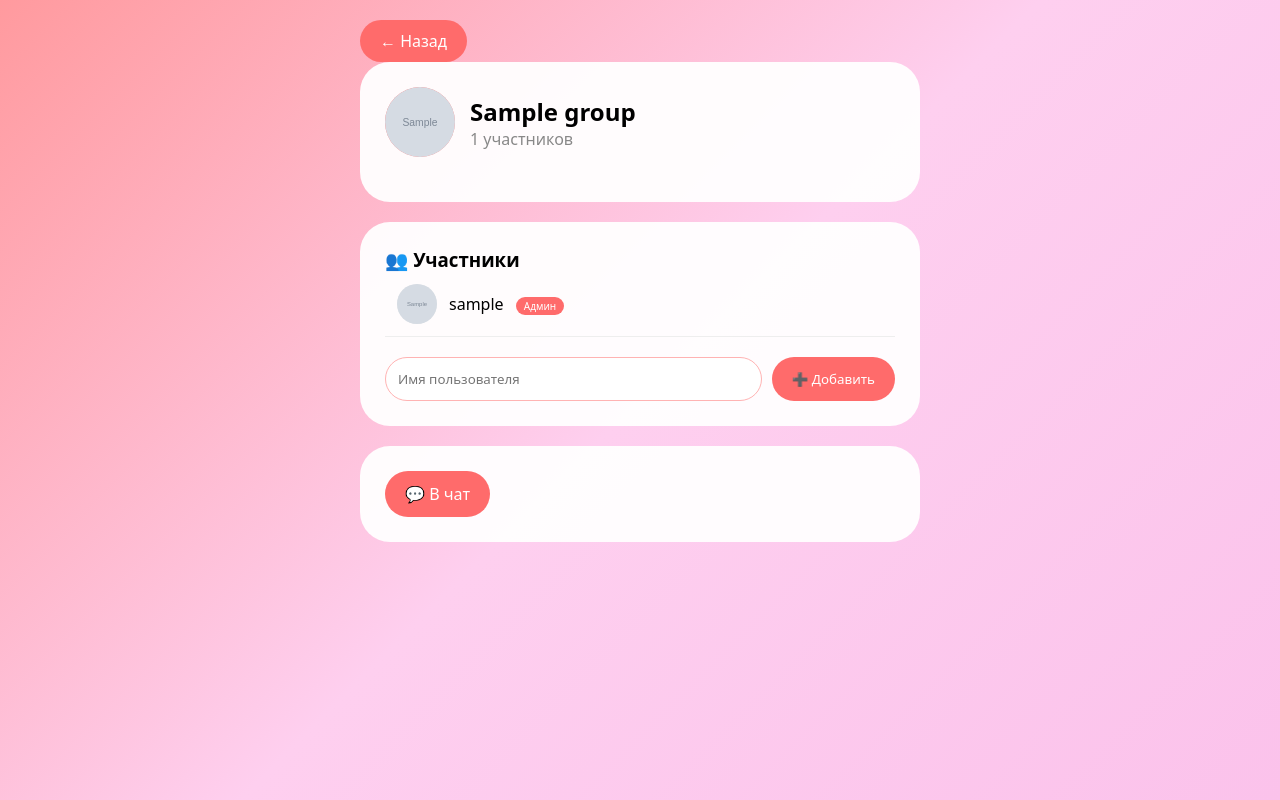
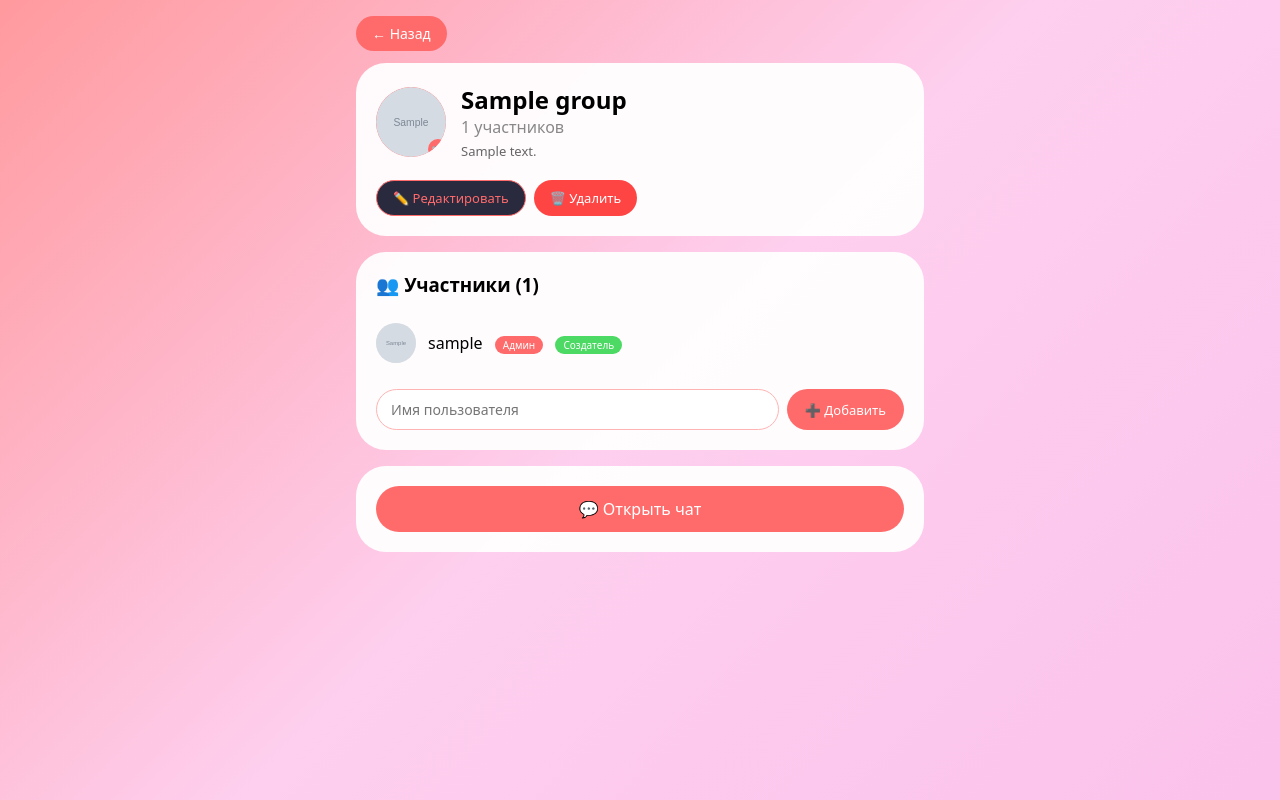
Before and after one commit to ohuettipidor-dev/uuuu, a Flask app: page /group/1/info in a window 1280 px wide. Run offline with Flask 3, Linux system fonts and the light colour scheme; a user stored in the database is signed in; tables that the repository leaves empty hold one stand-in row (values such as "Sample post"); grey boxes marked "Sample" are stand-in pictures.

Commit message:
ADD: group_info.html template

```diff
--- a/templates/group_info.html
+++ b/templates/group_info.html
@@ -3,26 +3,33 @@
 <head>
     <title>🐻 {{ group.name }} | BearGram</title>
     <meta charset="UTF-8">
-    <meta name="viewport" content="width=device-width, initial-scale=1.0">
+    <meta name="viewport" content="width=device-width, initial-scale=1.0, maximum-scale=1.0, user-scalable=no, viewport-fit=cover">
     <style>
         *{margin:0;padding:0;box-sizing:border-box;font-family:system-ui}
         body{background:linear-gradient(135deg, #ff9a9e 0%, #fecfef 50%, #fbc2eb 100%);min-height:100vh}
-        .container{max-width:600px;margin:0 auto;padding:20px}
-        .card{background:rgba(255,255,255,0.95);border-radius:30px;padding:25px;margin-bottom:20px}
+        .container{max-width:600px;margin:0 auto;padding:16px}
+        .card{background:rgba(255,255,255,0.95);border-radius:30px;padding:20px;margin-bottom:16px}
         .header{display:flex;align-items:center;gap:15px;margin-bottom:20px}
-        .avatar{width:70px;height:70px;border-radius:50%;background:linear-gradient(135deg, #ff6b6b, #ff8e8e);display:flex;align-items:center;justify-content:center;font-size:35px}
+        .avatar{width:70px;height:70px;border-radius:50%;background:linear-gradient(135deg, #ff6b6b, #ff8e8e);display:flex;align-items:center;justify-content:center;font-size:35px;overflow:hidden;cursor:pointer;position:relative}
         .avatar img{width:100%;height:100%;border-radius:50%;object-fit:cover}
-        .back{background:#ff6b6b;padding:10px 20px;border-radius:25px;color:white;text-decoration:none;display:inline-block}
+        .avatar-overlay{position:absolute;bottom:-2px;right:-2px;background:#ff6b6b;border-radius:50%;width:20px;height:20px;display:flex;align-items:center;justify-content:center;font-size:10px;color:white;cursor:pointer}
+        .back{background:#ff6b6b;padding:8px 16px;border-radius:25px;color:white;text-decoration:none;display:inline-block;margin-bottom:12px;font-size:14px}
         .member-list{list-style:none}
-        .member-item{display:flex;align-items:center;justify-content:space-between;padding:12px;border-bottom:1px solid #eee}
+        .member-item{display:flex;align-items:center;justify-content:space-between;padding:10px 0;border-bottom:1px solid #eee}
+        .member-item:last-child{border-bottom:none}
         .member-info{display:flex;align-items:center;gap:12px}
-        .member-avatar{width:40px;height:40px;border-radius:50%;background:#f0f0f0;display:flex;align-items:center;justify-content:center}
+        .member-avatar{width:40px;height:40px;border-radius:50%;background:#f0f0f0;display:flex;align-items:center;justify-content:center;overflow:hidden}
+        .member-avatar img{width:100%;height:100%;object-fit:cover}
         .admin-badge{background:#ff6b6b;color:white;padding:2px 8px;border-radius:20px;font-size:10px;margin-left:8px}
-        .remove-btn{background:#ff4444;color:white;border:none;padding:5px 12px;border-radius:20px;cursor:pointer}
-        .add-form{display:flex;gap:10px;margin-top:20px}
-        .add-form input{flex:1;padding:12px;border-radius:30px;border:1px solid #ffb3b3}
-        .add-form button{background:#ff6b6b;color:white;border:none;padding:12px 20px;border-radius:30px;cursor:pointer}
-        .chat-btn{background:#ff6b6b;color:white;text-decoration:none;padding:12px 20px;border-radius:30px;display:inline-block}
+        .remove-btn{background:#ff4444;color:white;border:none;padding:5px 12px;border-radius:20px;cursor:pointer;font-size:12px}
+        .add-form{display:flex;gap:8px;margin-top:16px}
+        .add-form input{flex:1;padding:10px 14px;border-radius:25px;border:1px solid #ffb3b3;outline:none;font-size:14px}
+        .add-form button{background:#ff6b6b;color:white;border:none;padding:10px 18px;border-radius:25px;cursor:pointer;font-weight:500;font-size:13px}
+        .chat-btn{background:#ff6b6b;color:white;text-decoration:none;padding:12px 20px;border-radius:30px;display:inline-block;font-weight:500;text-align:center}
+        .edit-actions{display:flex;gap:8px;margin-top:12px}
+        .edit-btn{background:#2a2a3e;color:#ff6b6b;border:1px solid #ff6b6b;padding:8px 16px;border-radius:25px;cursor:pointer;font-size:13px}
+        .delete-btn{background:#ff4444;color:white;border:none;padding:8px 16px;border-radius:25px;cursor:pointer;font-size:13px}
+        .leave-btn{background:#888;color:white;border:none;padding:8px 16px;border-radius:25px;cursor:pointer;font-size:13px}
     </style>
 </head>
 <body>
@@ -31,29 +38,50 @@
 
     <div class="card">
         <div class="header">
-            <div class="avatar">
+            <div class="avatar" onclick="{% if is_admin %}document.getElementById('avatarInput').click(){% endif %}">
                 {% if group.avatar != 'group_default.png' %}
                     <img src="/static/avatars/{{ group.avatar }}">
                 {% else %}
                     👥
                 {% endif %}
+                {% if is_admin %}
+                <div class="avatar-overlay">📷</div>
+                {% endif %}
             </div>
             <div>
                 <h2>{{ group.name }}</h2>
                 <p style="color:#888">{{ members|length }} участников</p>
+                {% if group.description %}
+                <p style="color:#666;font-size:13px;margin-top:4px">{{ group.description }}</p>
+                {% endif %}
             </div>
         </div>
+
+        {% if is_admin %}
+        <div class="edit-actions">
+            <button class="edit-btn" onclick="editGroup()">✏️ Редактировать</button>
+            <button class="delete-btn" onclick="deleteGroup()">🗑️ Удалить</button>
+        </div>
+        {% else %}
+        <div class="edit-actions">
+            <button class="leave-btn" onclick="leaveGroup()">🚪 Покинуть группу</button>
+        </div>
+        {% endif %}
+
+        <form id="avatarForm" method="POST" action="/group/{{ group.id }}/upload_avatar" enctype="multipart/form-data" style="display:none">
+            <input type="file" name="avatar" id="avatarInput" accept="image/*" onchange="this.form.submit()">
+        </form>
     </div>
 
     <div class="card">
-        <h3>👥 Участники</h3>
+        <h3 style="margin-bottom:16px">👥 Участники ({{ members|length }})</h3>
         <ul class="member-list">
             {% for m in members %}
             <li class="member-item">
                 <div class="member-info">
                     <div class="member-avatar">
                         {% if m.user.avatar != 'default.png' %}
-                            <img src="/static/avatars/{{ m.user.avatar }}" style="width:40px;height:40px;border-radius:50%;object-fit:cover">
+                            <img src="/static/avatars/{{ m.user.avatar }}">
                         {% else %}
                             {{ m.user.username[0].upper() }}
                         {% endif %}
@@ -61,10 +89,11 @@
                     <div>
                         {{ m.user.username }}
                         {% if m.is_admin %}<span class="admin-badge">Админ</span>{% endif %}
+                        {% if m.user.id == group.created_by %}<span class="admin-badge" style="background:#4cd964">Создатель</span>{% endif %}
                     </div>
                 </div>
-                {% if is_admin and not m.is_admin %}
-                <form method="POST" action="/remove_member/{{ group.id }}/{{ m.user.id }}" onsubmit="return confirm('Удалить?')">
+                {% if is_admin and m.user.id != group.created_by and m.user.id != current_user.id %}
+                <form method="POST" action="/group/{{ group.id }}/remove_member/{{ m.user.id }}" onsubmit="return confirm('Удалить {{ m.user.username }} из группы?')">
                     <button type="submit" class="remove-btn">Удалить</button>
                 </form>
                 {% endif %}
@@ -73,16 +102,69 @@
         </ul>
 
         {% if is_admin %}
-        <form class="add-form" method="POST" action="/add_member/{{ group.id }}">
+        <form class="add-form" method="POST" action="/group/{{ group.id }}/add_member">
             <input type="text" name="username" placeholder="Имя пользователя" required>
             <button type="submit">➕ Добавить</button>
         </form>
         {% endif %}
     </div>
 
-    <div class="card">
-        <a href="/group/{{ group.id }}" class="chat-btn">💬 В чат</a>
+    <div class="card" style="text-align:center">
+        <a href="/group/{{ group.id }}" class="chat-btn" style="display:block">💬 Открыть чат</a>
     </div>
 </div>
+
+<script>
+    function editGroup() {
+        const newName = prompt('Новое название группы:', '{{ group.name }}');
+        const newDesc = prompt('Новое описание:', '{{ group.description or "" }}');
+
+        if (newName !== null || newDesc !== null) {
+            const data = {};
+            if (newName && newName.trim()) data.name = newName.trim();
+            if (newDesc !== null) data.description = newDesc.trim();
+
+            fetch('/group/{{ group.id }}/edit', {
+                method: 'POST',
+                headers: {'Content-Type': 'application/json'},
+                body: JSON.stringify(data)
+            }).then(r => r.json()).then(data => {
+                if (data.success) {
+                    location.reload();
+                } else {
+                    alert(data.error || 'Ошибка');
+                }
+            });
+        }
+    }
+
+    function deleteGroup() {
+        if (confirm('ВЫ УВЕРЕНЫ? Группа "{{ group.name }}" будет удалена НАВСЕГДА!')) {
+            fetch('/group/{{ group.id }}/delete', {method: 'POST'})
+                .then(r => r.json())
+                .then(data => {
+                    if (data.success) {
+                        window.location.href = '/chat';
+                    } else {
+                        alert(data.error);
+                    }
+                });
+        }
+    }
+
+    function leaveGroup() {
+        if (confirm('Покинуть группу "{{ group.name }}"?')) {
+            fetch('/group/{{ group.id }}/leave', {method: 'POST'})
+                .then(r => r.json())
+                .then(data => {
+                    if (data.success) {
+                        window.location.href = '/chat';
+                    } else {
+                        alert(data.error);
+                    }
+                });
+        }
+    }
+</script>
 </body>
 </html>
```
